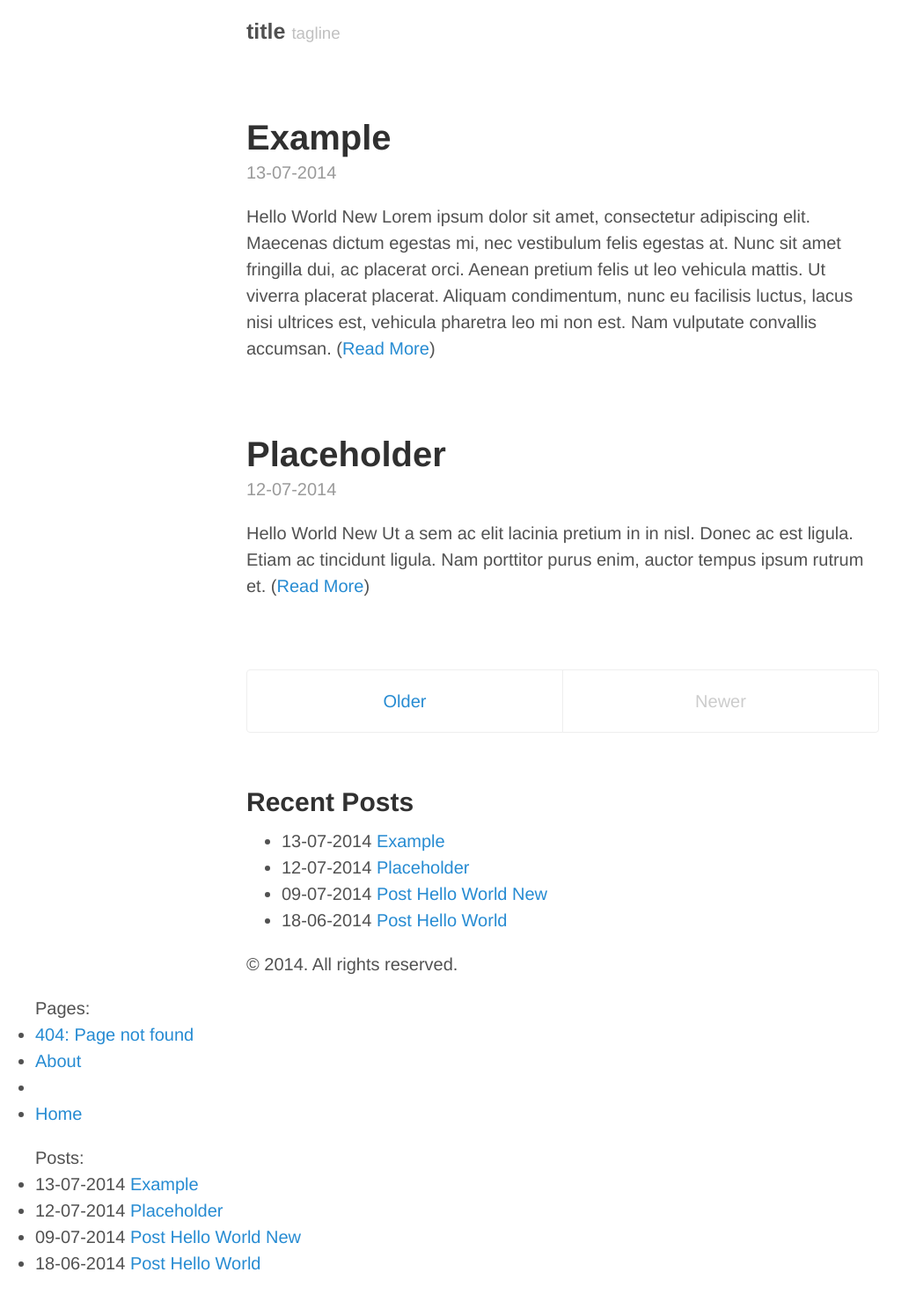
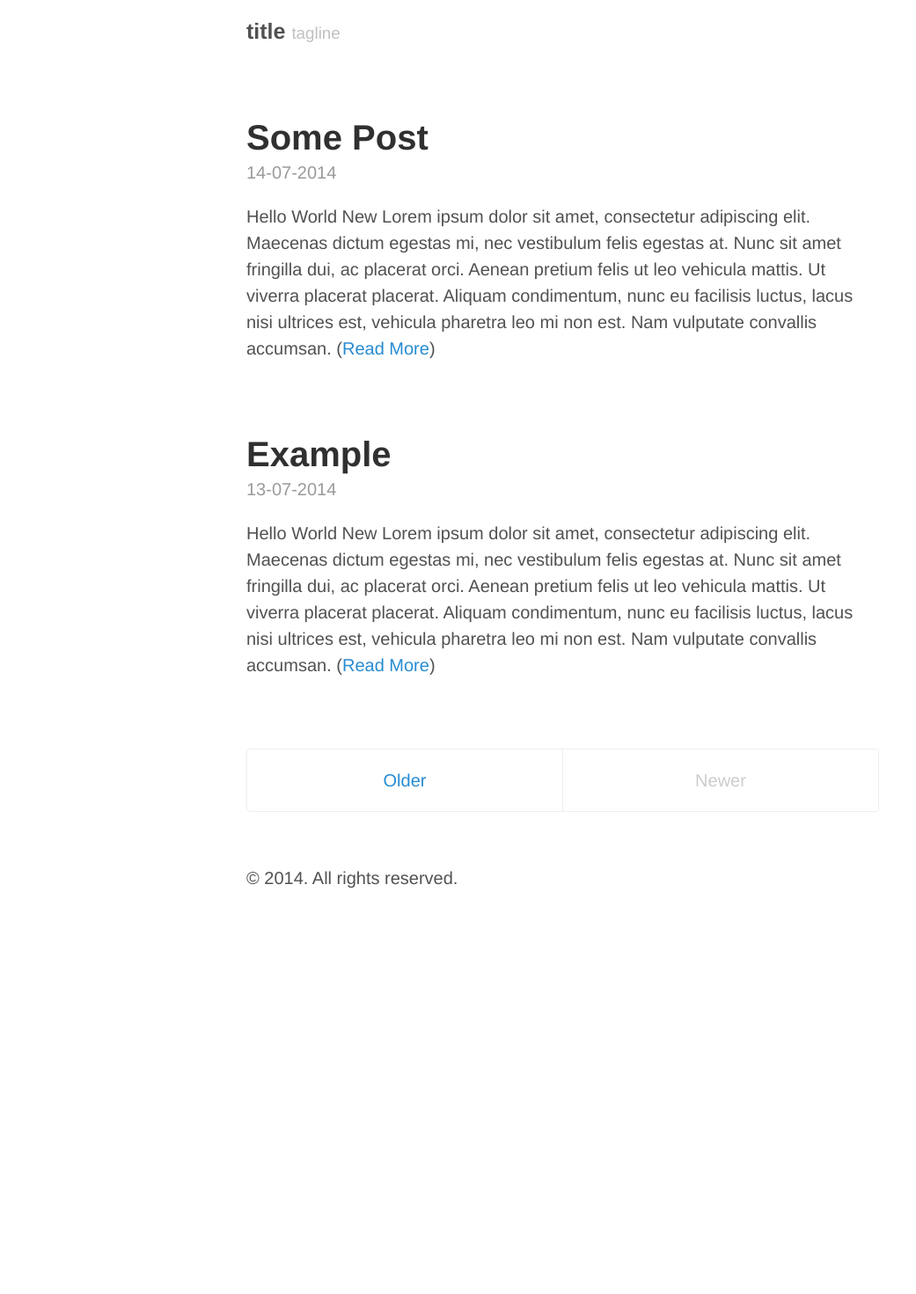
Before and after one commit to zdolny/jekyll-blog, a Jekyll site: the page built from index.html, in a window 1280 px wide. Shown: the whole page at 88% size, without its empty margins (0-1041 px from the left). Built offline with Jekyll 4.4.1, drawn with Linux system fonts in a browser that asks for light colours; the list of posts is cut into pages by our own code; after the commit the page ends 1033 px from its top, so only the background shows below that.

Commit message:
clear footer nav, one more test post

```diff
--- a/_includes/nav.html
+++ b/_includes/nav.html
@@ -1,4 +1,11 @@
 <nav class="nav-primary" role="navigation" >
+    <h2>Recent Posts</h2>
+    <ul>
+        {% for post in site.posts do %}
+        <li> {{ post.date | date: "%d-%m-%Y" }} <a href="{{ site.baseurl }}{{ post.url }}">{{ post.title }}</a></li>
+        {% endfor %}
+    </ul>
+
     <ul>Pages:
         {% for p in site.pages %}
         <li>
--- a/_layouts/default.html
+++ b/_layouts/default.html
@@ -13,13 +13,6 @@
 
         {{ content }}
 
-        <h2>Recent Posts</h2>
-        <ul>
-            {% for post in site.posts do %}
-            <li> {{ post.date | date: "%d-%m-%Y" }} <a href="{{ site.baseurl }}{{ post.url }}">{{ post.title }}</a></li>
-            {% endfor %}
-        </ul>
-
         <div class="footer">
             <p>
                 &copy; {{ site.time | date: '%Y' }}. All rights reserved.
@@ -27,8 +20,6 @@
         </div>
     </div>
 
-{% include nav.html %}
-
 </body>
 
 {% include foot.html %}
--- /dev/null
+++ b/_posts/2014-07-14-some-post.md
@@ -0,0 +1,14 @@
+---
+layout: post
+title: Some Post
+author: me
+author-link: http://www.michaldolny.com
+---
+
+# Hello World New
+
+Lorem ipsum dolor sit amet, consectetur adipiscing elit. Maecenas dictum egestas mi, nec vestibulum felis egestas at. Nunc sit amet fringilla dui, ac placerat orci. Aenean pretium felis ut leo vehicula mattis. Ut viverra placerat placerat. Aliquam condimentum, nunc eu facilisis luctus, lacus nisi ultrices est, vehicula pharetra leo mi non est. Nam vulputate convallis accumsan.
+
+<!-- more -->
+
+Duis consequat consectetur diam a adipiscing. Phasellus gravida, quam sed iaculis ullamcorper, orci nunc consequat nibh, et facilisis lectus augue eget lacus. Sed hendrerit molestie adipiscing. Vivamus ut laoreet metus. Proin ultricies metus at purus fringilla auctor. Sed sit amet posuere diam. Aliquam erat volutpat.
```
